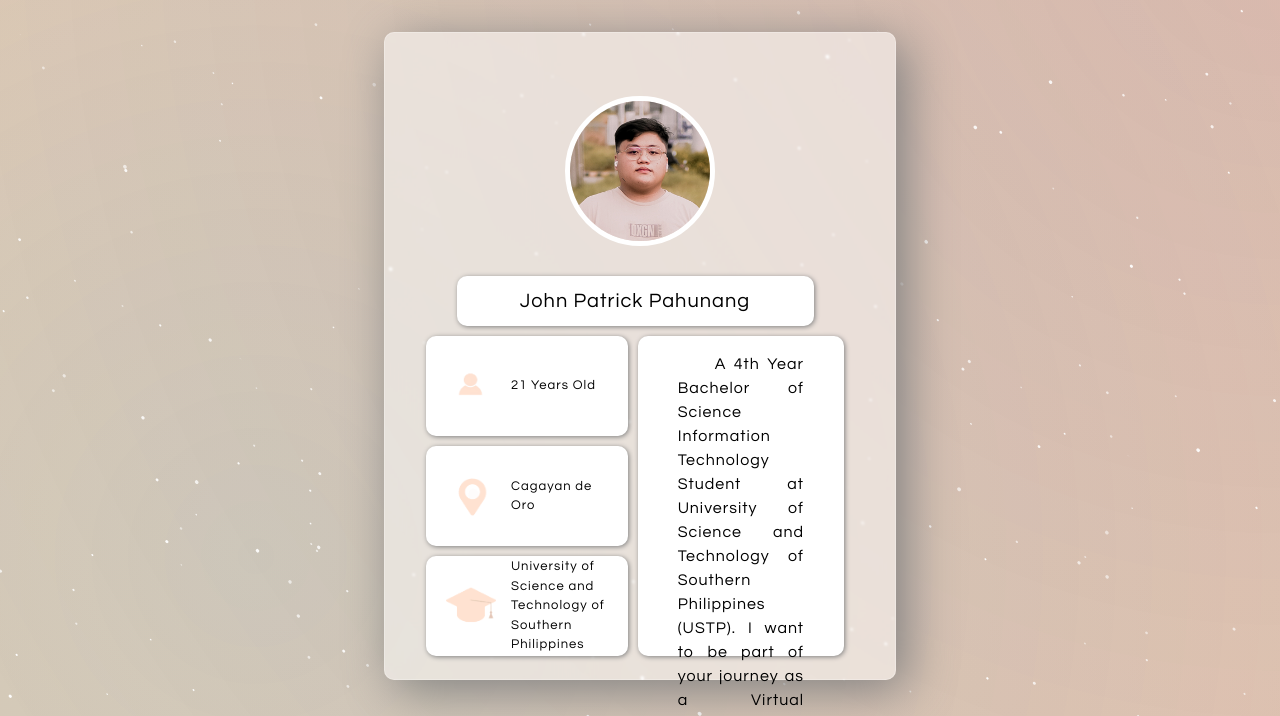
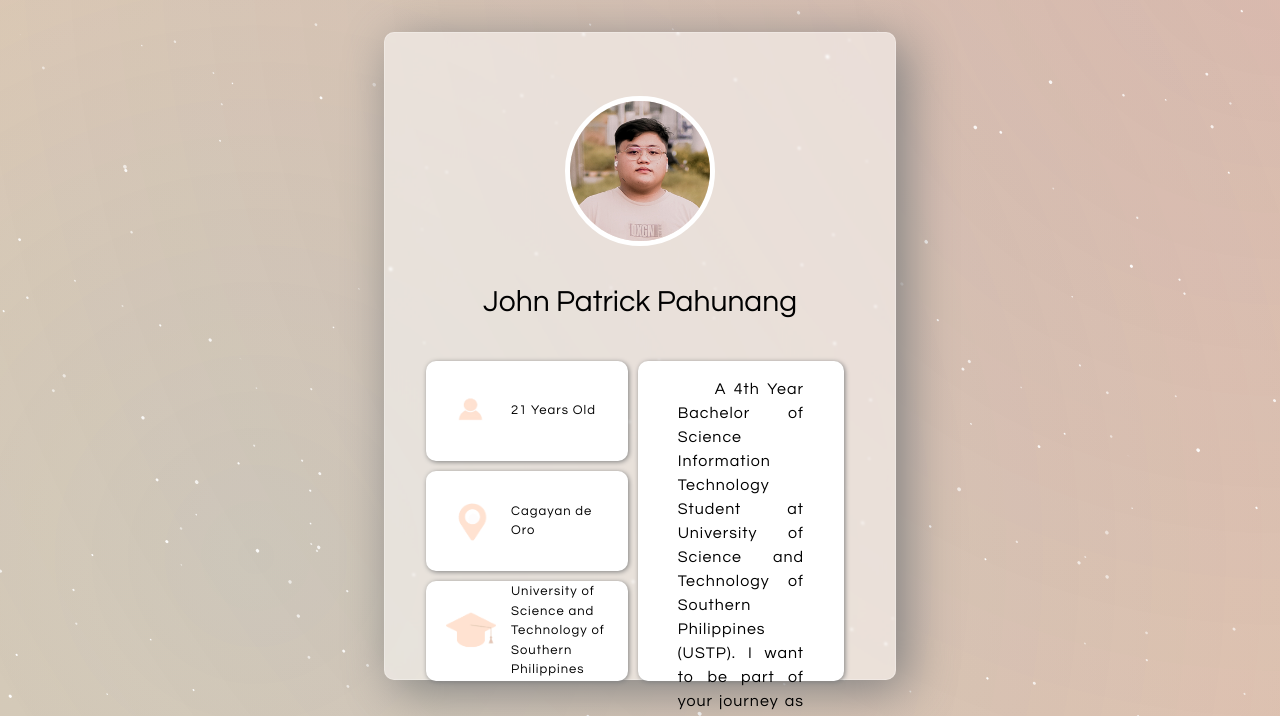
Before and after one commit to fatfat18/portfolio, a website: page about.html in a window 1280 px wide. Shown: the part 84-800 px from the top of the page. Drawn offline with Linux system fonts and the light colour scheme.

Commit message:
minor about edits

```diff
--- a/about.html
+++ b/about.html
@@ -155,6 +155,7 @@
 
 
 
+
     }
 
 
@@ -180,6 +181,10 @@
         z-index: 100;
         transition: .5s;
         border: solid 5px white;
+        position:absolute;
+        margin-bottom: 50px;
+
+
 
     }
 
@@ -189,7 +194,7 @@
         width: 200px;
         height:200px;
         border-radius: 0px;
-        border: solid 1px black;
+        border: solid 5px white;
     }
 
     .aboutinfodetails{
@@ -206,6 +211,7 @@
         box-shadow: 1px 1px 5px grey;
         padding-right: 20px;
         margin-right: 20px;
+
 
 
 
@@ -244,7 +250,7 @@
       height: 300px;
       /* background-color: aqua; */
       display: flex;
-      margin-top: -30px;
+      margin-top: 50px;
 
 
     }
@@ -284,6 +290,8 @@
       flex-direction: column;
       justify-content: center;
       align-items: center;
+      margin-bottom: -30px;
+
 
 
     }
@@ -584,7 +592,7 @@ function onMouseLeave() {
 
               <div class="aboutinfoimagename">
                 <img src="img/2X2.png" class="aboutinfoimage">
-                <p style="font-size:20px;font-family: century gothic; justify-content: center; width: 70%; height:50px; margin-top: 30px; margin-right:10px;padding:0px;" class="aboutinfodetails">
+                <p style="font-size:30px;font-family: century gothic; text-align: center; padding-top: 150px;margin-bottom: -30px; ">
                   John Patrick Pahunang
                 </p>
                 </div>
```
